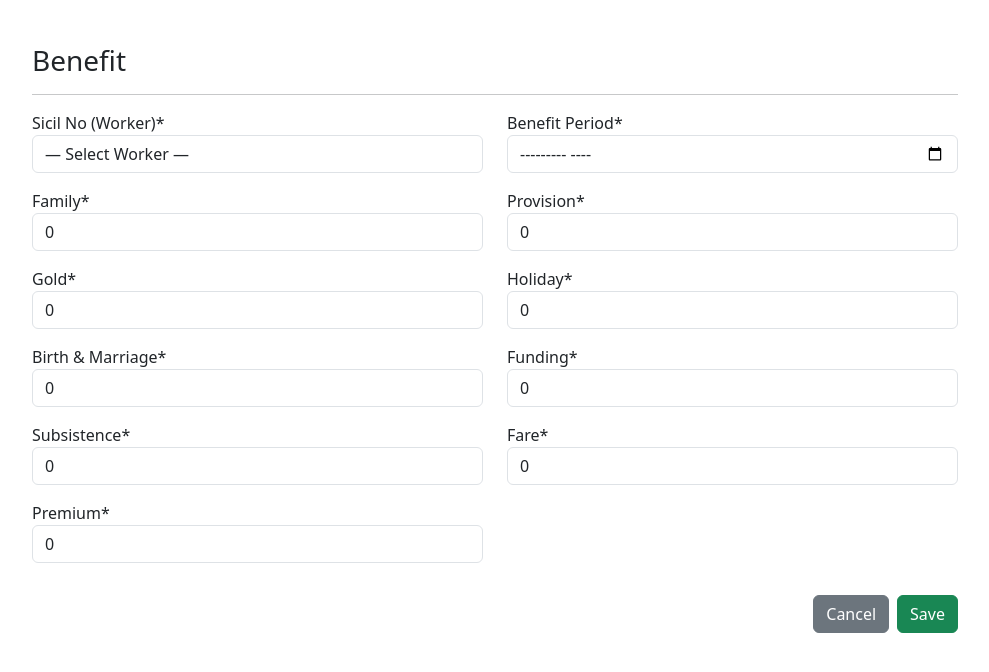
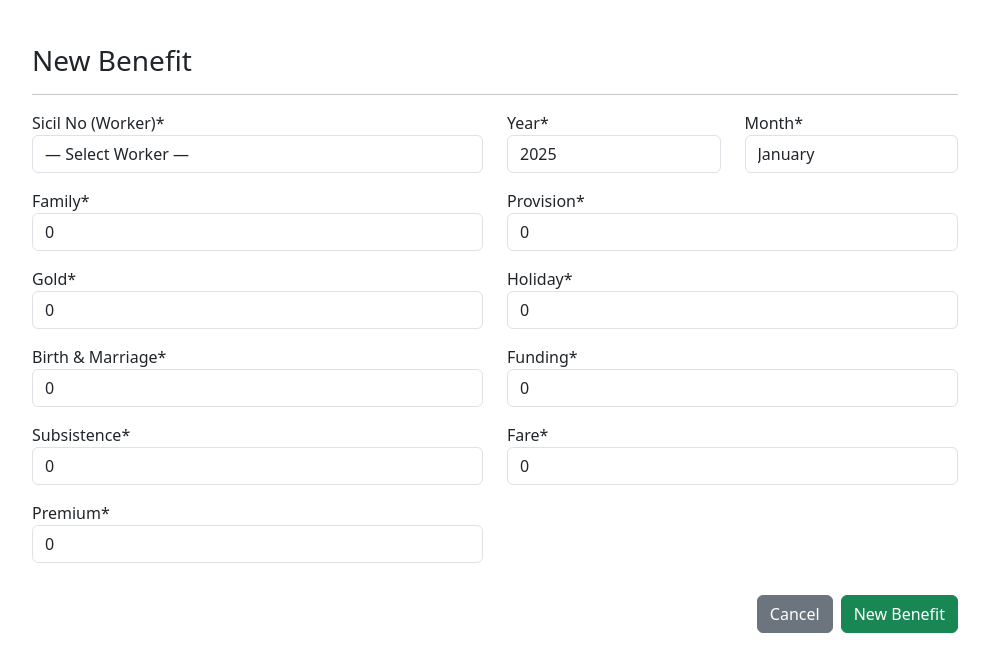
Before and after one commit to omercengiz/putzmeisterapp, a Django app: page /benefits/create/ in a window 1280 px wide. Shown: the part 56-728 px from the top of the page, without its empty margins (145-1134 px from the left). Run offline with Django 4.2, Linux system fonts and the light colour scheme; a user stored in the database is signed in; data that the repository does not hold is empty; some libraries are stand-ins or nearby versions.

Commit message:
fix: benefit db tables redesigned

```diff
--- a/benefits/forms.py
+++ b/benefits/forms.py
@@ -18,12 +18,19 @@ class BenefitForm(forms.ModelForm):
         empty_label="— Select Worker —",
     )
 
-    period = forms.DateField(
-        input_formats=['%Y-%m'],
-        widget=forms.DateInput(format='%Y-%m', attrs={'type': 'month', 'placeholder': 'YYYY-AA'}),
-        label='Benefit Period',
+    year = forms.IntegerField(
         required=True,
-        error_messages={'invalid': 'Please select a date with the valid format (YYYY-AA).'},
+        min_value=2000,
+        max_value=2100,
+        initial=datetime.date.today().year,
+        label="Year",
+        widget=forms.NumberInput(attrs={'min': '2000', 'max': '2100'})
+    )
+
+    month = forms.ChoiceField(
+        required=True,
+        choices=[(m, calendar.month_name[m]) for m in range(1, 13)],
+        label="Month"
     )
 
     def __init__(self, *args, **kwargs):
@@ -34,35 +41,25 @@ class BenefitForm(forms.ModelForm):
                   'dogum_evlenme', 'fon', 'harcirah', 'yol_parasi', 'prim']:
             self.fields[f].widget = forms.NumberInput(attrs={'step': '0.01', 'min': '0'})
 
-    def clean_period(self):
-        """
-        type="month" ile gelen 'YYYY-MM' değeri DateField tarafından
-        1. gün olarak (YYYY-MM-01) parse edilir
-        """
-        val = self.cleaned_data.get('period')
-        if isinstance(val, datetime.date):
-            return val.replace(day=1)
-        if isinstance(val, str) and len(val) == 7:
-            return datetime.datetime.strptime(val, '%Y-%m').date().replace(day=1)
-        return val
-
     def clean(self):
         cleaned = super().clean()
         worker = cleaned.get('worker')
-        period = cleaned.get('period')
-        if worker and period:
-            exists = Benefit.objects.filter(worker=worker, period=period)\
+        year = cleaned.get('year')
+        month = cleaned.get('month')
+
+        if worker and year and month:
+            exists = Benefit.objects.filter(worker=worker, year=year, month=month)\
                                     .exclude(pk=self.instance.pk).exists()
             if exists:
-                msg = "Bu çalışan için bu ayda zaten bir kayıt var."
+                msg = "Bu çalışan için bu ayda/yılda zaten bir kayıt var."
                 self.add_error('worker', msg)
-                self.add_error('period', msg)
+                self.add_error('month', msg)
         return cleaned
 
     class Meta:
         model = Benefit
         fields = [
-            'worker', 'period',
+            'worker', 'year', 'month',
             'aile_yakacak', 'erzak', 'altin', 'bayram',
             'dogum_evlenme', 'fon', 'harcirah', 'yol_parasi', 'prim'
         ]
--- a/benefits/views.py
+++ b/benefits/views.py
@@ -8,38 +8,62 @@ from .models import Benefit
 from workers.models import Workers
 from .forms import BenefitForm, BenefitBulkForm, BenefitImportForm
 import pandas as pd
+import datetime
 
 
 @login_required
 def benefit_list(request):
     q = request.GET.get('q')
-    period = request.GET.get('period')
-    qs = Benefit.objects.select_related('worker', 'worker__group', 'worker__s_no').all()
+    year = request.GET.get('year')
+    month = request.GET.get('month')
 
+    qs = Benefit.objects.select_related("worker", "worker__group", "worker__s_no").all()
+
+    # Search filters
     if q:
-        # sicil_no veya isimden arasın
-        qs = qs.filter(worker__sicil_no__icontains=q) | qs.filter(worker__name_surname__icontains=q)
+        qs = qs.filter(
+            worker__sicil_no__icontains=q
+        ) | qs.filter(
+            worker__name_surname__icontains=q
+        )
+
+    if year:
+        qs = qs.filter(year=year)
+
+    if month:
+        qs = qs.filter(month=month)
+
+    qs = qs.order_by('worker__sicil_no')
+
+    paginator = Paginator(qs, 12)
+    page_obj = paginator.get_page(request.GET.get('page'))
+
+    year_list = list(range(2020, datetime.date.today().year + 1))
+    month_list = [
+        (1, "January"), (2, "February"), (3, "March"),
+        (4, "April"), (5, "May"), (6, "June"),
+        (7, "July"), (8, "August"), (9, "September"),
+        (10, "October"), (11, "November"), (12, "December"),
+    ]
+
+    month_dict = {
+        1: "January", 2: "February", 3: "March",
+        4: "April", 5: "May", 6: "June",
+        7: "July", 8: "August", 9: "September",
+        10: "October", 11: "November", 12: "December",
+    }
 
 
+    return render(request, 'benefits/benefit_list.html', {
+        "page_obj": page_obj,
+        "query": q or "",
+        "selected_year": year or "",
+        "selected_month": month or "",
+        "year_list": year_list,
+        "month_list": month_list,
+        "month_dict": month_dict,
+    })
 
-    if period:
-        try:
-            start = datetime.strptime(period, "%Y-%m").date()
-            end_month = (start.replace(day=28) + timedelta(days=4)).replace(day=1)  # sonraki ayın 1'i
-            qs = qs.filter(period__gte=start, period__lt=end_month)
-        except ValueError:
-            pass  # yanlış tarih formatı varsa ignore et
-
-    qs = qs.order_by('worker__sicil_no')
-    paginator = Paginator(qs, 12)
-    page = request.GET.get('page')
-    page_obj = paginator.get_page(page)
-
-    return render(request, 'benefits/benefit_list.html', {
-        'page_obj': page_obj,
-        'query': q or '',
-        'selected_period': period or '',
-    })
 
 @login_required
 def benefit_create(request):
@@ -51,7 +75,7 @@ def benefit_create(request):
             return redirect('benefits:list')
         except IntegrityError:
             # OneToOne
-            form.add_error('period', 'This worker already has a benefit record for this month.')
+            form.add_error('month', 'This worker already has a benefit record for this year/month.')
     return render(request, 'benefits/benefit_form.html', {'form': form, 'title': 'New Benefit'})
 
 @login_required
@@ -64,7 +88,7 @@ def benefit_update(request, pk):
             messages.success(request, "Information of Benefits updated successfully.")
             return redirect('benefits:list')
         except IntegrityError:
-            form.add_error('worker', 'There is already a benefit record for this employee.')
+            form.add_error('month', 'There is already a benefit record for this employee for that year/month.')
     return render(request, 'benefits/benefit_form.html', {'form': form, 'title': 'Update Benefit'})
 
 @login_required
@@ -100,12 +124,11 @@ def benefit_bulk(request):
 
         with transaction.atomic():
             for m in months:
-                period = date(year, m, 1)
                 if overwrite:
-                    # Upsert: varsa güncelle, yoksa oluştur
                     obj, created = Benefit.objects.update_or_create(
                         worker=worker,
-                        period=period,
+                        year=year,
+                        month=m,
                         defaults=defaults_common
                     )
                     if created:
@@ -113,10 +136,8 @@ def benefit_bulk(request):
                     else:
                         updated_count += 1
                 else:
-                    # overwrite kapalı ise: yoksa oluştur, varsa es geç
-                    obj_exists = Benefit.objects.filter(worker=worker, period=period).exists()
-                    if not obj_exists:
-                        Benefit.objects.create(worker=worker, period=period, **defaults_common)
+                    if not Benefit.objects.filter(worker=worker, year=year, month=m).exists():
+                        Benefit.objects.create(worker=worker, year=year, month=m, **defaults_common)
                         created_count += 1
 
         messages.success(
@@ -127,7 +148,6 @@ def benefit_bulk(request):
 
     return render(request, "benefits/benefit_bulk_form.html", {"form": form, "title": "Bulk Add/Update Benefits"})
 
-
 @login_required
 def import_benefits(request):
     if request.method == "POST":
@@ -137,9 +157,12 @@ def import_benefits(request):
             try:
                 df = pd.read_excel(excel_file)
 
+                # ARTIK period YOK → year + month bekliyoruz
                 required_columns = [
-                    "sicil_no", "period", "aile_yakacak", "erzak", "altin",
-                    "bayram", "dogum_evlenme", "fon", "harcirah", "yol_parasi", "prim"
+                    "sicil_no", "year", "month",
+                    "aile_yakacak", "erzak", "altin",
+                    "bayram", "dogum_evlenme", "fon",
+                    "harcirah", "yol_parasi", "prim"
                 ]
                 missing = [c for c in required_columns if c not in df.columns]
 
@@ -147,15 +170,23 @@ def import_benefits(request):
                     messages.error(request, f"Missing columns: {', '.join(missing)}")
                     return redirect("benefits:import_benefits")
 
-                # Satırları ekle/güncelle
                 for _, row in df.iterrows():
                     worker = Workers.objects.filter(sicil_no=row["sicil_no"]).first()
                     if not worker:
-                        continue  # eşleşmeyen sicil_no varsa atla
+                        # Eşleşmeyen sicil_no → atla
+                        continue
+
+                    try:
+                        year = int(row["year"])
+                        month = int(row["month"])
+                    except (ValueError, TypeError):
+                        # Year/month okunamazsa o satırı atla
+                        continue
 
                     Benefit.objects.update_or_create(
                         worker=worker,
-                        period=row["period"],
+                        year=year,
+                        month=month,
                         defaults={
                             "aile_yakacak": row.get("aile_yakacak", 0) or 0,
                             "erzak": row.get("erzak", 0) or 0,
@@ -171,6 +202,7 @@ def import_benefits(request):
 
                 messages.success(request, "Excel import has been successfully completed. ✅")
                 return redirect('benefits:list')
+
             except Exception as e:
                 messages.error(request, f"Import Error: {str(e)}")
                 return redirect("benefits:import_benefits")
--- a/templates/benefits/benefit_form.html
+++ b/templates/benefits/benefit_form.html
@@ -5,52 +5,48 @@
 <div class="row">
     <div class="col-md-10 offset-md-1">
 
-        <h3>Benefit</h3>
+        <h3>{{ title }}</h3>
         <hr>
 
         <form method="post" novalidate>
             {% csrf_token %}
+
             <div class="row">
+                <!-- Worker -->
                 <div class="col-md-6 mb-3">
                     {{ form.worker|as_crispy_field }}
                 </div>
 
-                <div class="col-md-6 mb-3">
-                    {{ form.period|as_crispy_field }}
+                <!-- Year -->
+                <div class="col-md-3 mb-3">
+                    {{ form.year|as_crispy_field }}
                 </div>
 
-                <div class="col-md-6 mb-3">
-                {{ form.aile_yakacak|as_crispy_field }}
+                <!-- Month -->
+                <div class="col-md-3 mb-3">
+                    {{ form.month|as_crispy_field }}
                 </div>
-                <div class="col-md-6 mb-3">
-                {{ form.erzak|as_crispy_field }}
-                </div>
-                <div class="col-md-6 mb-3">
-                {{ form.altin|as_crispy_field }}
-                </div>
-                <div class="col-md-6 mb-3">
-                {{ form.bayram|as_crispy_field }}
-                </div>
-                <div class="col-md-6 mb-3">
-                {{ form.dogum_evlenme|as_crispy_field }}
-                </div>
-                <div class="col-md-6 mb-3">
-                {{ form.fon|as_crispy_field }}
-                </div>
-                <div class="col-md-6 mb-3">
-                {{ form.harcirah|as_crispy_field }}
-                </div>
-                <div class="col-md-6 mb-3">
-                {{ form.yol_parasi|as_crispy_field }}
-                </div>
-                <div class="col-md-6 mb-3">
-                {{ form.prim|as_crispy_field }}
-                </div>
+            </div>
+
+            <div class="row">
+                <div class="col-md-6 mb-3">{{ form.aile_yakacak|as_crispy_field }}</div>
+                <div class="col-md-6 mb-3">{{ form.erzak|as_crispy_field }}</div>
+
+                <div class="col-md-6 mb-3">{{ form.altin|as_crispy_field }}</div>
+                <div class="col-md-6 mb-3">{{ form.bayram|as_crispy_field }}</div>
+
+                <div class="col-md-6 mb-3">{{ form.dogum_evlenme|as_crispy_field }}</div>
+                <div class="col-md-6 mb-3">{{ form.fon|as_crispy_field }}</div>
+
+                <div class="col-md-6 mb-3">{{ form.harcirah|as_crispy_field }}</div>
+                <div class="col-md-6 mb-3">{{ form.yol_parasi|as_crispy_field }}</div>
+
+                <div class="col-md-6 mb-3">{{ form.prim|as_crispy_field }}</div>
             </div>
 
             <div class="d-flex justify-content-end mt-3">
                 <a href="{% url 'benefits:list' %}" class="btn btn-secondary me-2">Cancel</a>
-                <button type="submit" class="btn btn-success">Save</button>
+                <button type="submit" class="btn btn-success">{{ title }}</button>
             </div>
         </form>
 
--- a/templates/worker_salary_list.html
+++ b/templates/worker_salary_list.html
@@ -42,7 +42,6 @@
     </form>
 
   </div>
-
 
 
   <!-- Çalışan Bilgisi Kartı -->
@@ -93,7 +92,6 @@
 
     </div>
   </div>
-
 
 
   <!-- Salary Table -->
```
Also changed, not shown: benefits/models.py (+37 -15 lines), templates/benefits/benefit_list.html (+66 -9 lines), templates/benefits/import_benefits.html (+10 -3 lines), benefits/migrations/0002_alter_benefit_options_alter_benefit_unique_together_and_more.py (added), benefits/migrations/0003_alter_benefit_month.py (added).
